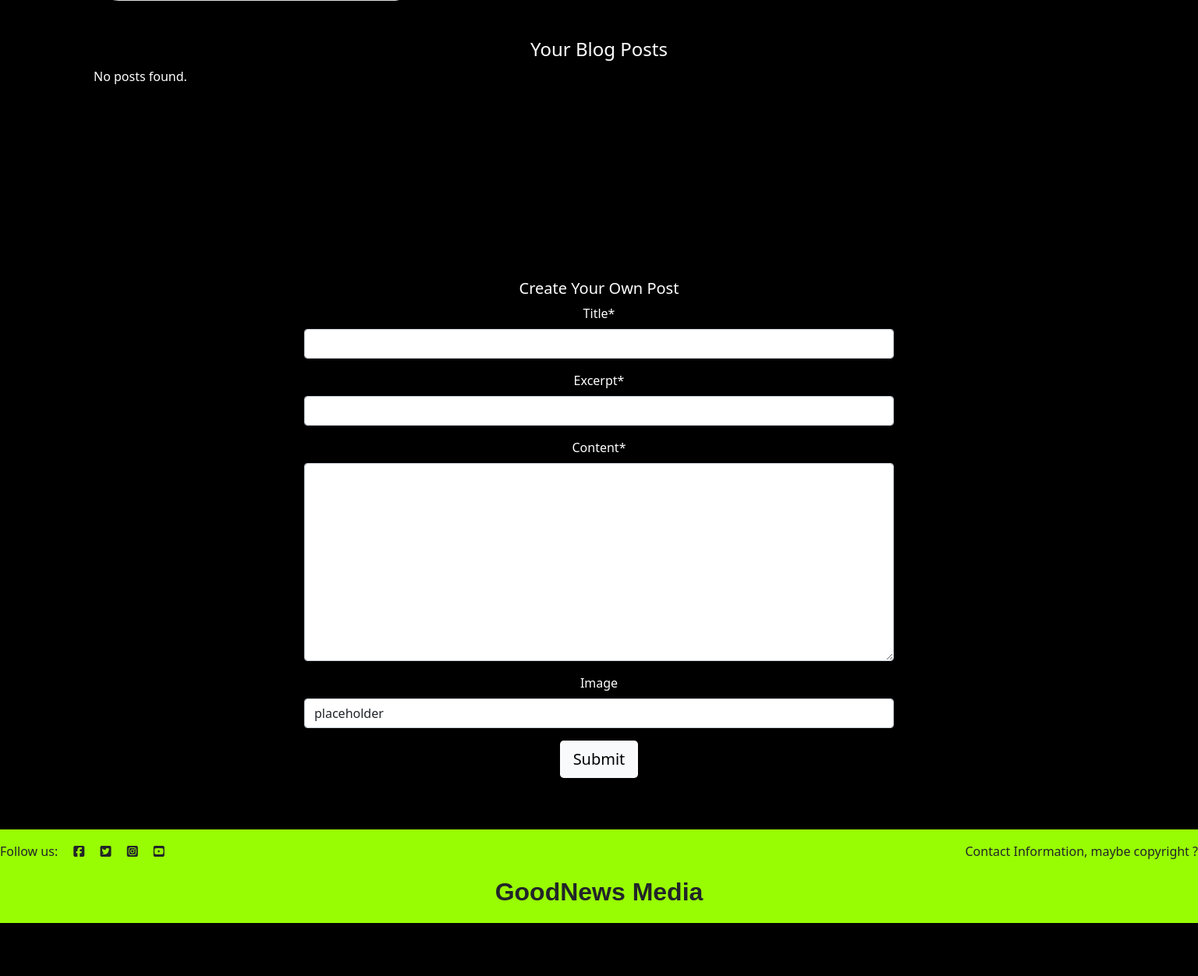
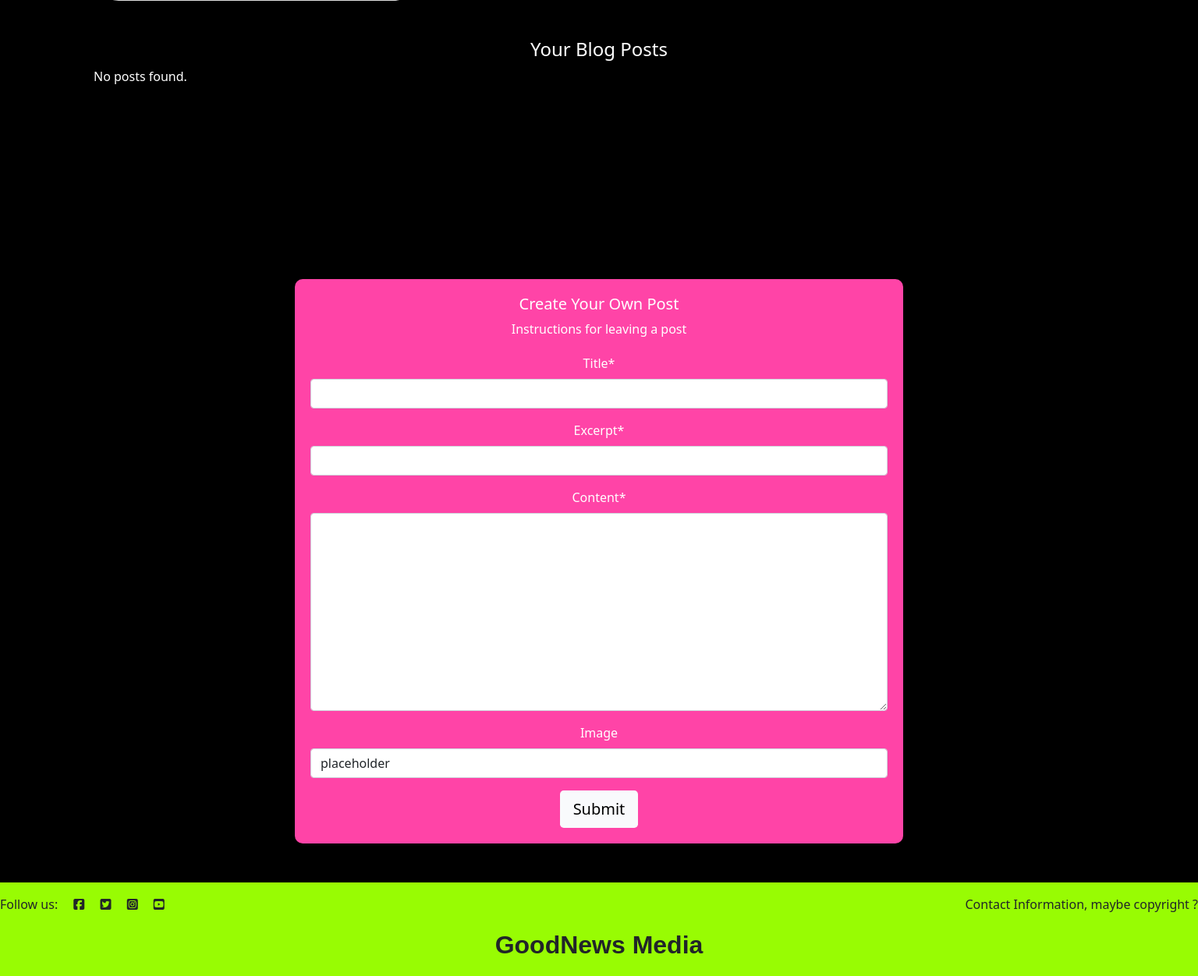
Before and after one commit to FernVR/GoodNewsBlog, a Django app: page /profile/ in a window 1536 px wide. Shown: the part 677-1929 px from the top of the page at 78% size. Before the commit the page ends 1861 px from the top, so only its background shows below. Run offline with Django 4.2, Linux system fonts and the light colour scheme; the visitor is signed in with stand-in values (Sample User, id 1); data comes from the database, SQL or seed files in the repository; data that the repository does not hold is empty; some libraries are stand-ins or nearby versions; some web fonts are replaced.

Commit message:
add media queries to ensure add post section is only available to laptop/desktop users, message for smaller screen sizes displayed

```diff
--- a/blog/templates/blog/user_profile.html
+++ b/blog/templates/blog/user_profile.html
@@ -9,8 +9,8 @@
 <!-- User profile information -->
 <section class="container mt-5">
     <div class="row">
+        <!-- Profile Picture -->
         <div class="col-md-4">
-            <!-- Profile Picture -->
             <div class="card text-center">
                 <img src="{% if request.user.profile.profile_img %}{{ request.user.profile.profile_img.url }}{% else %}{% static 'feat-img-example.png' %}{% endif %}"
                     class="card-img-top rounded-circle mt-3 mx-auto" alt="Profile Picture"
@@ -21,14 +21,14 @@
                 </div>
             </div>
         </div>
+        <!-- User Information -->
         <div class="col-md-8">
-            <!-- User Information -->
             <div class="card">
                 <div class="card-header">
                     <h4>User Information</h4>
                 </div>
                 <div class="card-body">
-                    <ul></ul>
+                    <ul>
                         <li>
                             username: {{ user.username }}
                         </li>
@@ -49,18 +49,14 @@
 
 <!-- User post list -->
 <section id="user-post-list" class="container mt-5">
-    <!-- CHANGED: Added container and mt-5 classes -->
     <h4 class="text-center text-white">Your Blog Posts</h4>
     <div class="post-list text-white">
         <ul class="list-unstyled">
-            <!-- CHANGED: Added Bootstrap list styling -->
             {% for post in user_posts %}
             <li class="my-2">
-                <!-- CHANGED: Added margin for spacing -->
                 {% if post.slug %}
                 {{ post.title }}
                 <span class="text-muted"> : {{ post.created_on }}</span>
-                <!-- CHANGED: Added muted text class -->
                 <!-- Delete Button Form -->
                 <form action="{% url 'post_delete' post.slug %}" method="POST" style="display:inline;">
                     {% csrf_token %}
@@ -82,31 +78,24 @@
 
 
 <!-- Creating User Posts -->
-<section class="row justify-content-center mt-5 d-none d-md-flex">
+<section class="row justify-content-center mt-5 d-none d-custom-flex">
     <div class="col-12 col-md-6 add-post-content">
         {% if user.is_authenticated %}
         <div>
             <h5>Create Your Own Post</h5>
+            <p>Instructions for leaving a post</p>
             <form id="userPostForm" method="post" enctype="multipart/form-data" class="user-post-form">
                 {% csrf_token %}
                 {{ user_post_form|crispy }}
                 <button id="submitButton" type="submit" class="btn btn-signup btn-lg btn-block">Submit</button>
             </form>
         </div>
-        {% else %}
-        <p class="add-post-link-box">
-            Thanks for reading! <br>
-            <a href="{% url 'account_signup' %}">
-                Sign Up to share your own story
-            </a>
         {% endif %}
-        </p>
     </div>
 </section>
 
 <!-- Mobile user message -->
-<section class="row justify-content-center mt-5 d-md-none">
-    <!-- CHANGED: Added d-md-none to show on mobile only -->
+<section class="row justify-content-center mt-5 d-custom-none">
     <div class="col-12 text-center">
         <h5>Want to create your own post?</h5>
         <p>You can easily add your own posts using a computer or tablet!</p>
--- a/goodnews/settings.py
+++ b/goodnews/settings.py
@@ -29,7 +29,7 @@ TEMPLATES_DIR = os.path.join(BASE_DIR, 'templates')
 SECRET_KEY = os.environ.get("SECRET_KEY")
 
 # SECURITY WARNING: don't run with debug turned on in production!
-DEBUG = False
+DEBUG = True
 
 ALLOWED_HOSTS = ['8000-fernvr-goodnewsblog-wvehqd4lm73.ws.codeinstitute-ide.net',
                 '.herokuapp.com',
--- a/static/css/style.css
+++ b/static/css/style.css
@@ -316,3 +316,39 @@ body {
     }
 
 }
+
+/* Styles for screens larger than 1450px */
+@media screen and (min-width: 1450px) {
+    .add-post-content {
+        background-color: #FF44A7;
+        padding: 20px;
+        border-radius: 10px;
+        box-shadow: 0 0 10px rgba(0, 0, 0, 0.1);
+    }
+
+    .user-post-form {
+        margin-top: 20px;
+    }
+}
+
+/* Show 'Add User Post' section only on screens wider than 1450px */
+@media screen and (min-width: 1450px) {
+    .d-custom-flex {
+        display: flex !important;
+    }
+
+    .d-custom-none {
+        display: none !important;
+    }
+}
+
+/* Show mobile message on screens smaller than 1450px */
+@media screen and (max-width: 1449px) {
+    .d-custom-flex {
+        display: none !important;
+    }
+
+    .d-custom-none {
+        display: block !important;
+    }
+}
```
Lines whose indentation alone changed are shown as unchanged.
